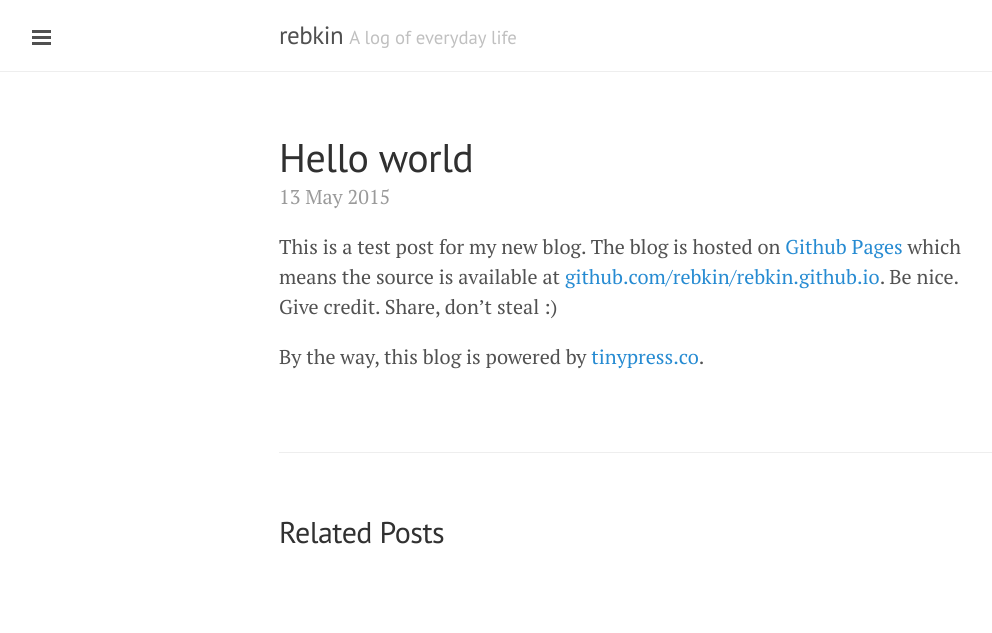
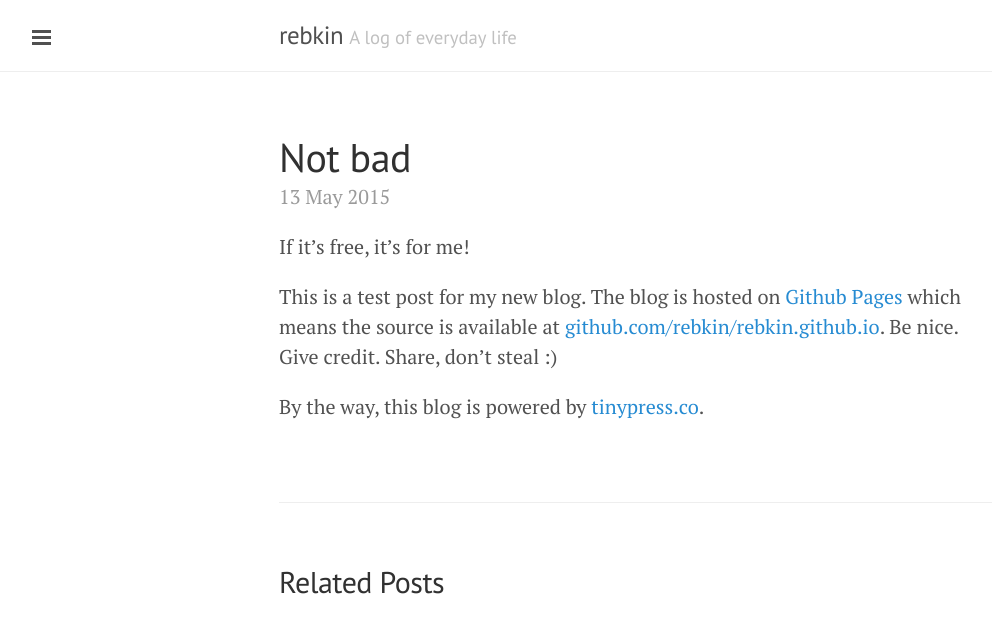
Before and after one commit to rebkin/rebkin.github.io, a Jekyll site: the page built from _posts/2015-05-13-hello-world.markdown, in a window 1280 px wide. Shown: the top 633 px of the page, without its empty margins (1-993 px from the left). Built offline with Jekyll 4.4.1, drawn with Linux system fonts in a browser that asks for light colours.

Commit message:
Post update: Hello world

```diff
--- a/_posts/2015-05-13-hello-world.markdown
+++ b/_posts/2015-05-13-hello-world.markdown
@@ -1,8 +1,10 @@
 ---
 published: true
-title: Hello world
+title: Not bad
 layout: post
 ---
+If it's free, it's for me!
+
 This is a test post for my new blog. The blog is hosted on [Github Pages](http://pages.github.com/) which means the source is available at [github.com/rebkin/rebkin.github.io](http://github.com/rebkin/rebkin.github.io). Be nice. Give credit. Share, don't steal :)
 
 By the way, this blog is powered by [tinypress.co](https://tinypress.co).
```
